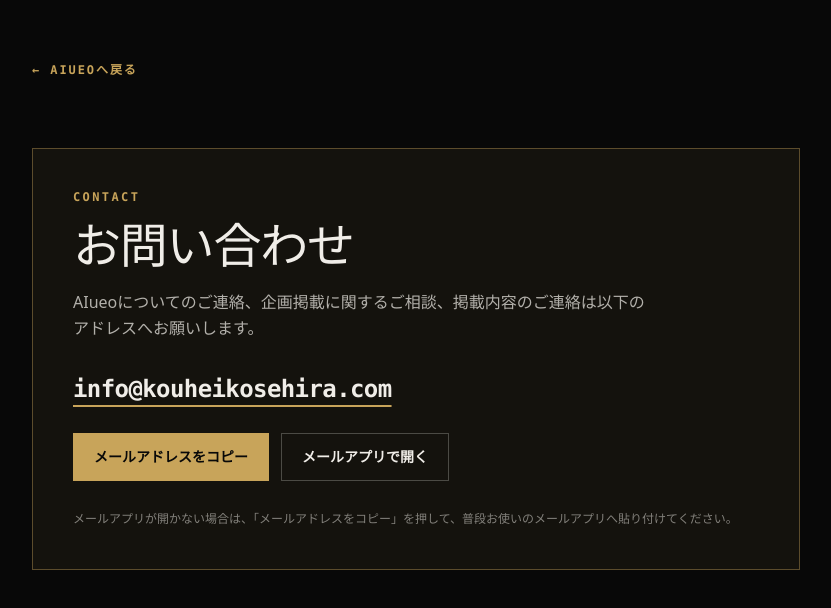
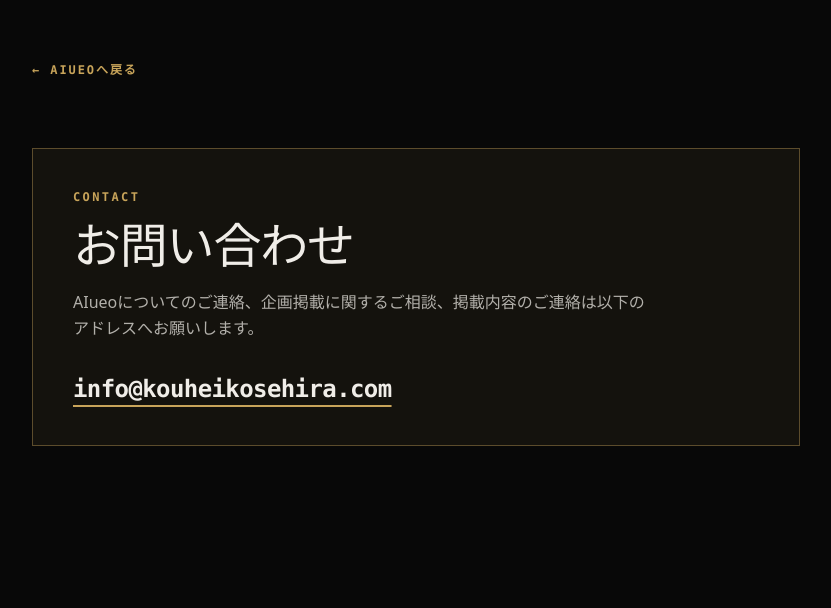
Before and after one commit to rahiseko-alt/AIueo-LP, a Next.js app: page /contact in a window 1280 px wide. Shown: the top 608 px of the page, without its empty margins (224-1055 px from the left). Built offline with nearby package versions, Linux system fonts and the light colour scheme.

Commit message:
refactor: simplify contact page mail action

```diff
--- a/src/app/contact/page.tsx
+++ b/src/app/contact/page.tsx
@@ -1,5 +1,4 @@
 import Link from 'next/link';
-import { ContactActions } from '@/components/contact-actions';
 
 export default function ContactPage() {
   return (
@@ -25,11 +24,6 @@ export default function ContactPage() {
           >
             info@kouheikosehira.com
           </a>
-          <ContactActions />
-
-          <p className="mt-7 font-sans text-xs font-light leading-relaxed text-[rgba(240,237,232,0.5)]">
-            メールアプリが開かない場合は、「メールアドレスをコピー」を押して、普段お使いのメールアプリへ貼り付けてください。
-          </p>
         </section>
       </div>
     </main>
--- a/src/components/contact-actions.tsx
+++ /dev/null
@@ -1,37 +0,0 @@
-'use client';
-
-import { useState } from 'react';
-
-const email = 'info@kouheikosehira.com';
-
-export function ContactActions() {
-  const [copied, setCopied] = useState(false);
-
-  const copyEmail = async () => {
-    try {
-      await navigator.clipboard.writeText(email);
-      setCopied(true);
-      window.setTimeout(() => setCopied(false), 2000);
-    } catch {
-      window.prompt('メールアドレスをコピーしてください', email);
-    }
-  };
-
-  return (
-    <div className="mt-7 flex flex-col gap-3 sm:flex-row sm:items-center">
-      <button
-        type="button"
-        onClick={copyEmail}
-        className="inline-flex min-h-[48px] items-center justify-center border border-[#c8a45a] bg-[#c8a45a] px-5 font-mono text-sm font-semibold text-[#080808] transition-colors hover:bg-[#e0bd72]"
-      >
-        {copied ? 'コピーしました' : 'メールアドレスをコピー'}
-      </button>
-      <a
-        href={`mailto:${email}`}
-        className="inline-flex min-h-[48px] items-center justify-center border border-[rgba(240,237,232,0.25)] px-5 font-mono text-sm font-semibold text-[#f0ede8] transition-colors hover:border-[#c8a45a] hover:text-[#c8a45a]"
-      >
-        メールアプリで開く
-      </a>
-    </div>
-  );
-}
```
